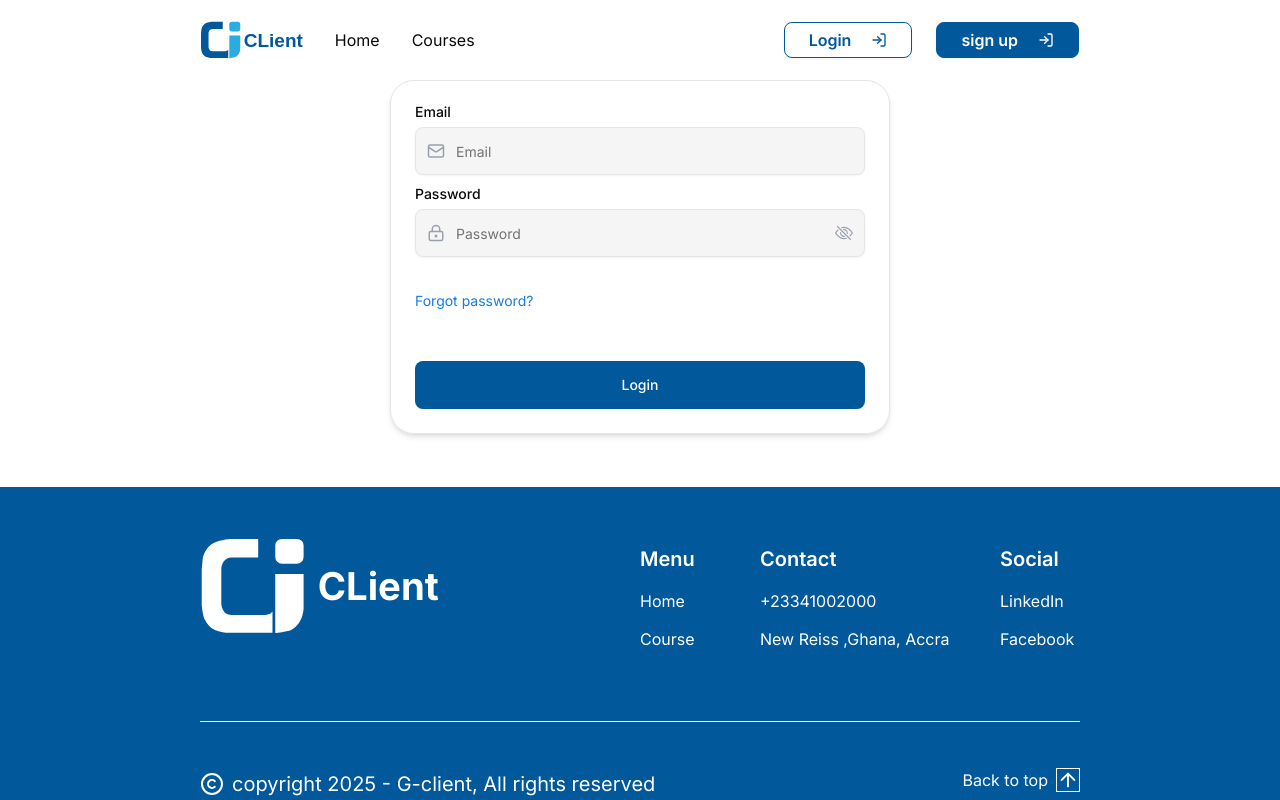
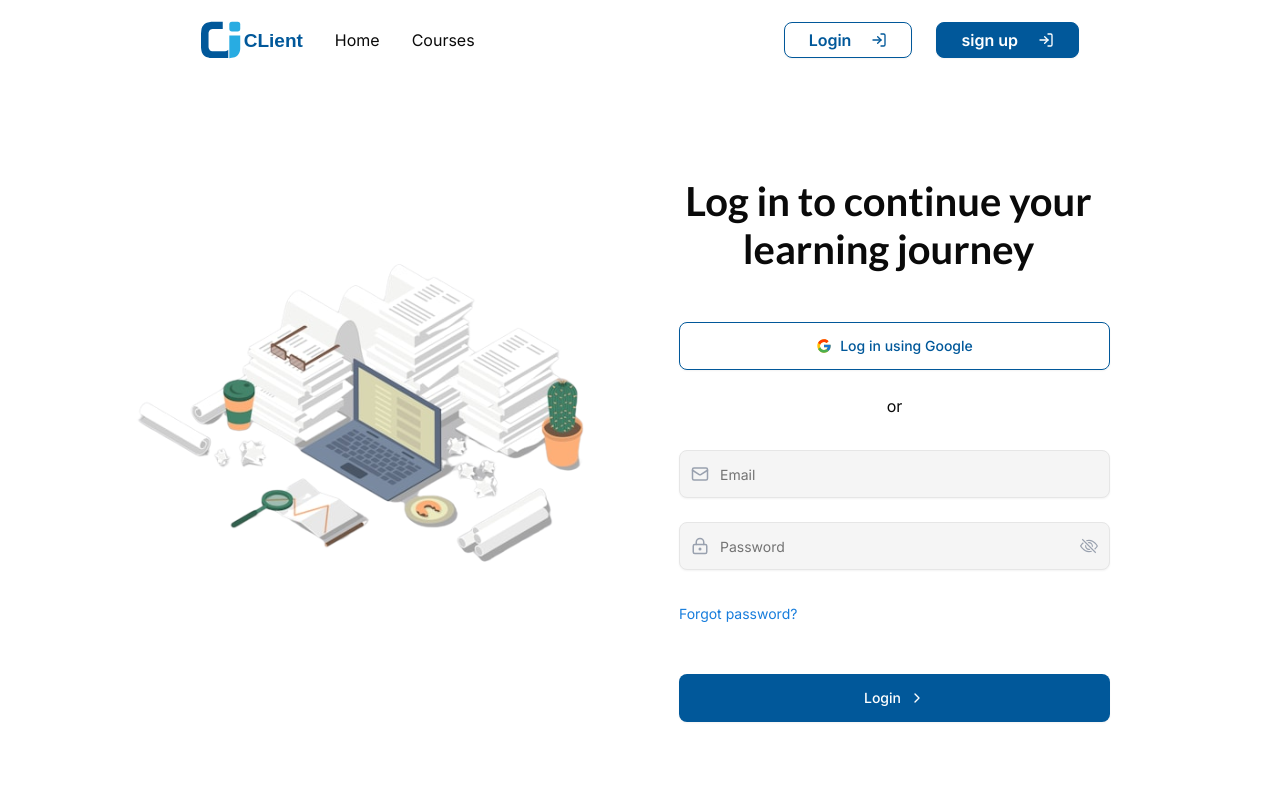
Before and after one commit to TESHU21/learning-management-system, a React (Vite) app in the folder frontend/: page /login in a window 1280 px wide. Shown: the top 800 px of the page. Built offline with nearby package versions, Linux system fonts and the light colour scheme; a web font is replaced by a local one.

Commit message:
Implmenting Login UI

```diff
--- a/frontend/src/components/FormComp.jsx
+++ b/frontend/src/components/FormComp.jsx
@@ -2,6 +2,7 @@
 import React, { useState, useEffect } from "react";
 import { useForm } from "react-hook-form";
 import { zodResolver } from "@hookform/resolvers/zod";
+import {ChevronRight} from "lucide-react"
 
 import {
   Form,
@@ -59,7 +60,7 @@ const FormComp = ({
           onSubmit={form.handleSubmit(onSubmit)}
           className="flex flex-col items-center w-full"
         >
-          <div className="grid grid-cols-2 gap-3 w-full">
+          <div className="grid grid-cols-2 gap-4 w-full">
             {typeof errorMessage === "string" && errorMessage && (
               <p className="text-sm text-red-600 text-center col-span-2">
                 {errorMessage}
@@ -86,9 +87,9 @@ const FormComp = ({
                   control={form.control}
                   name={name}
                   render={({ field, fieldState: { error } }) => (
-                    <FormItem className={`${className} w-full`}>
+                    <FormItem className={`${className}  w-full`}>
                       <FormLabel>{label}</FormLabel>
-                      <FormControl>
+                      <FormControl >
                         {type === "select" ? (
                           <Select
                             onValueChange={(value) => {
@@ -120,7 +121,7 @@ const FormComp = ({
                             onChange={handleInputChange}
                             placeholder={placeholder}
                             type={type}
-                            className={` bg-gray-400 ${className}`}
+                            className={` bg-[#E6E6E6] ${className}`}
                           />
                         ) : (
                           <div className="relative">
@@ -183,7 +184,7 @@ const FormComp = ({
               type="submit"
               className="w-full h-[48px] px-6 bg-blue-primary hover:bg-blue-primary text-white py-3"
             >
-              {isLoading ? "Loading..." : submitBtnText}
+              {isLoading ? "Loading..." : submitBtnText} <ChevronRight size={22}/>
             </Button>
           </div>
         </form>
--- a/frontend/src/pages/login/Login.jsx
+++ b/frontend/src/pages/login/Login.jsx
@@ -1,12 +1,31 @@
 import React from 'react'
 import FormComp from '@/components/FormComp'
+import { FcGoogle } from "react-icons/fc"; // "fc" = Flat Color icons
+import { Button } from '@/components/ui/button';
+
 import{SignInSchema,fields,initialValues} from "./components/data"
+import LoginImage from "../../assets/svg/Ellipse 32.svg"
 const Login = () => {
   return (
-    <div className=' flex justify-center'>
-        <div className='  w-[500px]  shadow-md border rounded-3xl p-6'>
-        <FormComp schema={SignInSchema} fields={fields} initialValues={initialValues} submitBtnText={"Login"}  showForgotPassword ={true}/>
+    <div className=' flex justify-center pb-10 md:pb-[300px]'>
+        <div className='flex justify-center items-center gap-[49px]'>
+            <div className='hidden md:flex'>
+                <img src={LoginImage} alt="Work desk with laptop, documents, coffee, and cactus plant" />
+                </div>
+        <div className=' w-full md:w-[500px]  p-6'>
+            <h3 className='w-full md:w-[419px] text-center font-lato font-bold leading-10 md:leading-12 md:text-[40px] mt-[73px] mb-[49px]'>Log in to continue your learning journey</h3>
+            <div className=" flex flex-col  gap-6 md:w-[431px]">
+            <Button className=" flex items-center bg-white hover:bg-white border border-blue-primary  w-full h-12 py-3 px-6"> <FcGoogle className='w-[22px] h-[22px]'/> <span className='text-blue-primary'>Log in using Google</span></Button>
+            <span className='h-6 text-center'>or</span>
+
+
+            <FormComp schema={SignInSchema} fields={fields} initialValues={initialValues} submitBtnText={"Login"}  showForgotPassword ={true}/>
+            </div>
+
         </div>
+
+        </div>
+
 
     </div>
   )
--- a/frontend/src/pages/login/components/data.jsx
+++ b/frontend/src/pages/login/components/data.jsx
@@ -11,14 +11,14 @@ export const initialValues = {
   password: "",
 };
 export const fields = [
-  { label: "Email", name: "email",placeholder:"Email",icon:Mail, type: "email", className: "col-span-2" },
+  {  name: "email",placeholder:"Email",icon:Mail, type: "email", className: "col-span-2" },
   {
-    label: "Password",
+
     name: "password",
     placeholder:"Password",
     icon:LockKeyhole,
     externalLink:true,
     type: "password",
-    className: "col-span-2",
+    className: "col-span-2 ",
   },
 ];
```
Also changed, not shown: frontend/src/assets/svg/Ellipse 32.svg (added).
